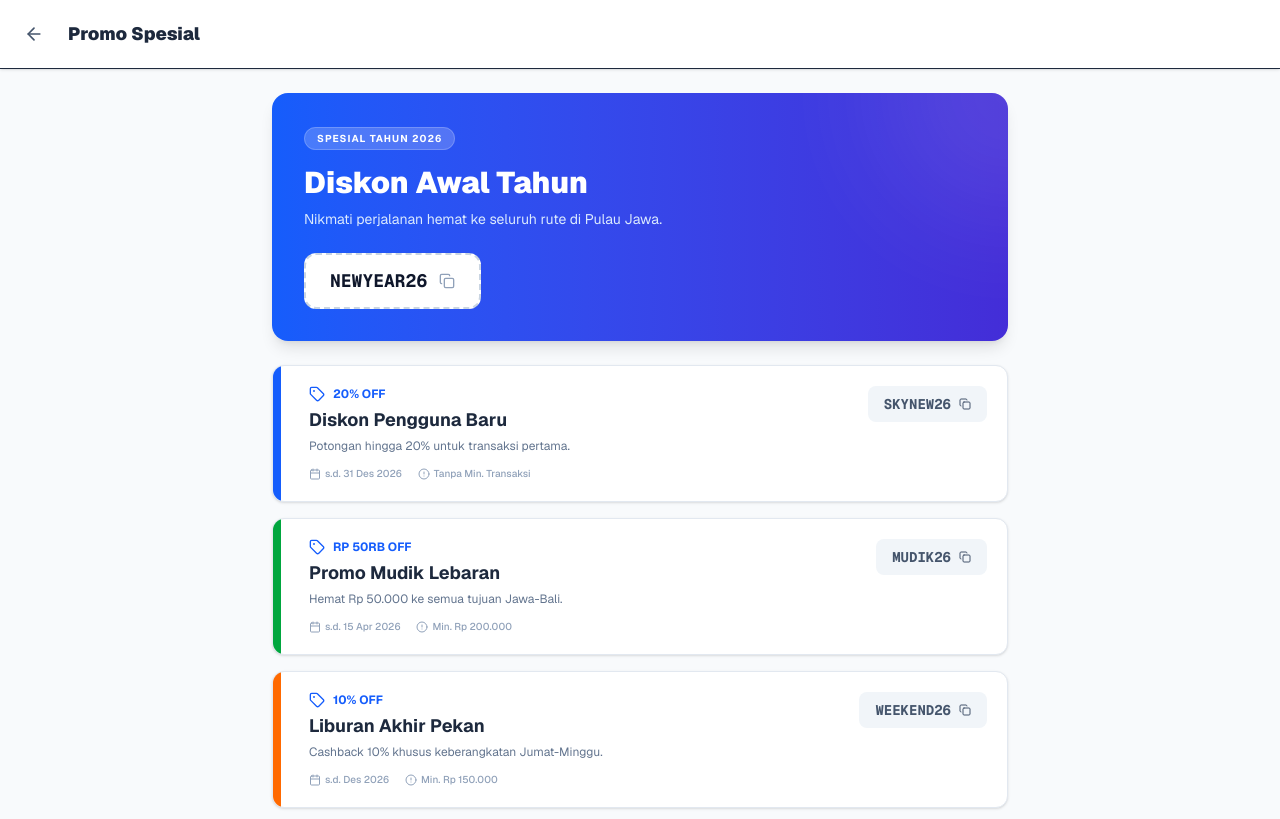
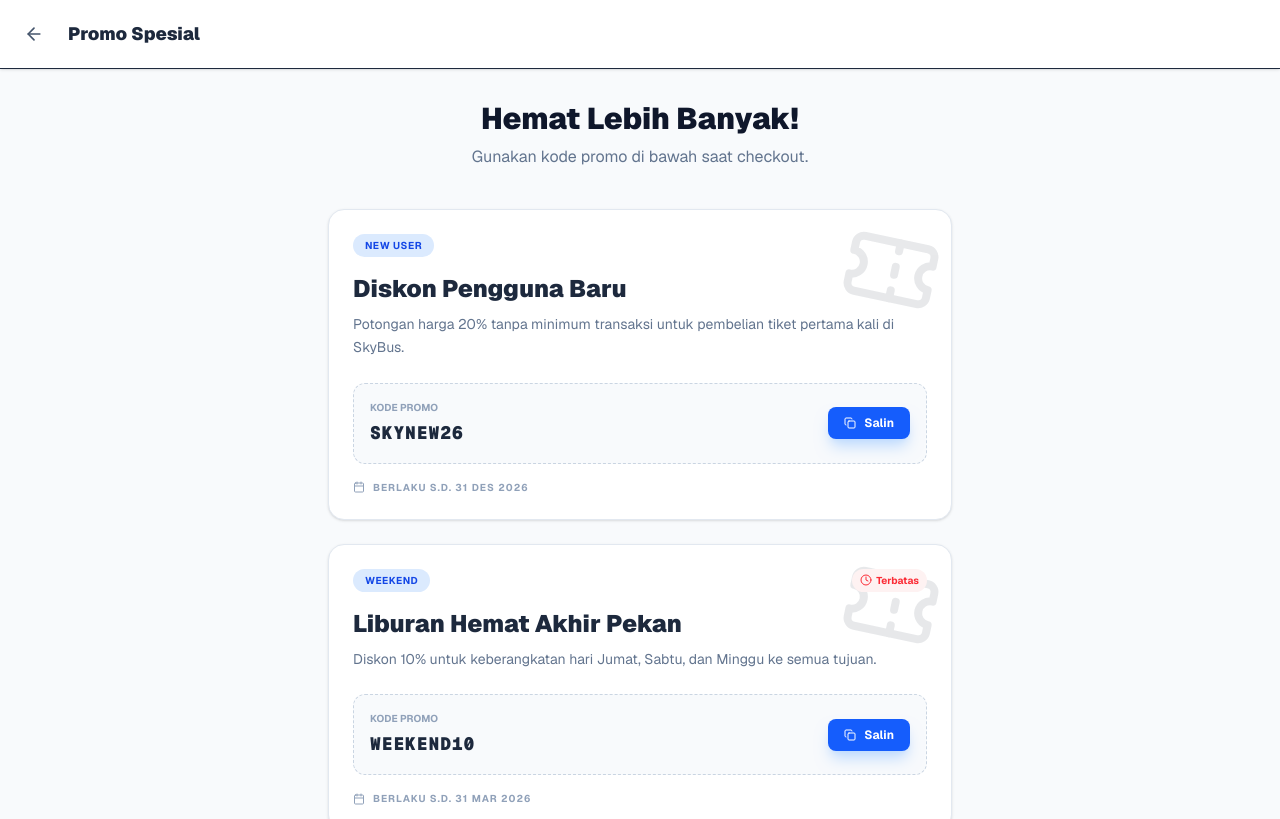
Before and after one commit to doaesque/skybus, a Next.js app: page /promo in a window 1280 px wide. Shown: the top 819 px of the page. Built offline with nearby package versions, Linux system fonts and the light colour scheme.

Commit message:
fix(promo): resolve data type errors, custom modal scrollbar, and backdrop click interaction

```diff
--- a/src/app/promo/page.tsx
+++ b/src/app/promo/page.tsx
@@ -1,13 +1,13 @@
 "use client";
 
 import React, { useState } from 'react';
-import { ArrowLeft, Copy, Tag, Check, Calendar, AlertCircle } from 'lucide-react';
+import { ArrowLeft, Ticket, Calendar, Clock, Copy, Check, FileText } from 'lucide-react';
 import Link from 'next/link';
 import { PROMO_DATA } from '@/constants/data';
-import { motion, AnimatePresence } from 'framer-motion';
 
 export default function PromoPage() {
   const [copiedId, setCopiedId] = useState<number | null>(null);
+  const [showTerms, setShowTerms] = useState(false);
 
   const handleCopy = (id: number, code: string) => {
     navigator.clipboard.writeText(code);
@@ -16,9 +16,70 @@ export default function PromoPage() {
   };
 
   return (
-    <div className="min-h-screen bg-slate-50 dark:bg-slate-950 text-slate-800 dark:text-slate-100 font-sans pb-20 transition-colors">
+    <div className="min-h-screen bg-slate-50 dark:bg-slate-950 font-sans pb-20 text-slate-800 dark:text-slate-100 transition-colors relative">
 
-      {/* Header */}
+      {showTerms && (
+        <div
+            className="fixed inset-0 z-50 flex items-center justify-center p-4 bg-slate-900/60 backdrop-blur-sm animate-in fade-in duration-200 cursor-pointer"
+            onClick={() => setShowTerms(false)}
+            role="button"
+            tabIndex={0}
+            onKeyDown={(e) => { if (e.key === 'Escape') setShowTerms(false); }}
+        >
+            <div
+                onClick={(e) => e.stopPropagation()}
+                onKeyDown={(e) => e.stopPropagation()}
+                className="bg-white dark:bg-slate-900 w-full max-w-lg rounded-3xl shadow-2xl relative animate-in zoom-in-95 duration-200 border border-slate-100 dark:border-slate-800 cursor-default flex flex-col max-h-[85vh]"
+                role="document"
+                tabIndex={-1}
+            >
+                <div className="p-8 pb-4 flex-shrink-0">
+                    <div className="flex items-center gap-3">
+                        <div className="p-3 bg-amber-100 dark:bg-amber-900/30 rounded-xl text-amber-600 dark:text-amber-500">
+                            <FileText className="w-6 h-6" />
+                        </div>
+                        <h3 className="text-xl font-black text-slate-900 dark:text-white">Syarat & Ketentuan</h3>
+                    </div>
+                </div>
+
+                <div className="px-8 overflow-y-auto
+                    scrollbar-thin
+                    scrollbar-thumb-slate-200 dark:scrollbar-thumb-slate-700
+                    scrollbar-track-transparent
+                    [&::-webkit-scrollbar]:w-2
+                    [&::-webkit-scrollbar-track]:bg-transparent
+                    [&::-webkit-scrollbar-thumb]:bg-slate-200
+                    dark:[&::-webkit-scrollbar-thumb]:bg-slate-700
+                    [&::-webkit-scrollbar-thumb]:rounded-full"
+                >
+                    <div className="space-y-4 text-sm text-slate-600 dark:text-slate-300 leading-relaxed pr-2">
+                        <p>
+                            Penggunaan kode promo SkyBus tunduk pada aturan berikut:
+                        </p>
+                        <ol className="list-decimal pl-5 space-y-3 marker:font-bold marker:text-slate-400">
+                            <li>Promo hanya berlaku untuk pemesanan tiket bus & shuttle melalui website resmi SkyBus Indonesia.</li>
+                            <li>Satu kode promo hanya dapat digunakan satu kali per akun selama periode promo berlangsung, kecuali dinyatakan lain.</li>
+                            <li>Kode promo tidak dapat digabungkan dengan voucher lain, poin reward, atau promosi cashback bank.</li>
+                            <li>SkyBus berhak membatalkan transaksi atau menarik kembali diskon jika ditemukan indikasi kecurangan (fraud), manipulasi, atau pelanggaran S&K.</li>
+                            <li>Nilai diskon tidak dapat diuangkan (non-cashable) dan tidak dapat dikembalikan (non-refundable) jika tiket dibatalkan.</li>
+                            <li>Kuota promo harian terbatas. Jika kode tidak memotong harga saat checkout, maka kuota harian telah habis.</li>
+                            <li>SkyBus berhak mengubah syarat dan ketentuan sewaktu-waktu tanpa pemberitahuan sebelumnya demi kenyamanan bersama.</li>
+                        </ol>
+                    </div>
+                </div>
+
+                <div className="p-8 pt-6 flex-shrink-0 border-t border-slate-100 dark:border-slate-800 mt-2">
+                    <button
+                        onClick={() => setShowTerms(false)}
+                        className="w-full bg-slate-900 dark:bg-white text-white dark:text-slate-900 py-3.5 rounded-xl font-bold text-sm hover:opacity-90 transition shadow-lg"
+                    >
+                        Saya Mengerti
+                    </button>
+                </div>
+            </div>
+        </div>
+      )}
+
       <div className="bg-white dark:bg-slate-900 p-4 shadow-sm sticky top-0 z-40 flex items-center gap-4 border-b dark:border-slate-800">
         <Link href="/" className="p-2 hover:bg-slate-100 dark:hover:bg-slate-800 rounded-full transition">
             <ArrowLeft className="w-5 h-5 text-slate-600 dark:text-slate-400" />
@@ -26,54 +87,71 @@ export default function PromoPage() {
         <h1 className="font-black text-lg">Promo Spesial</h1>
       </div>
 
-      <div className="max-w-3xl mx-auto px-4 py-6 space-y-6">
-        {/* Banner */}
-        <div className="relative overflow-hidden rounded-2xl bg-gradient-to-r from-blue-600 to-indigo-700 text-white p-8 shadow-lg">
-            <div className="absolute top-0 right-0 w-64 h-64 bg-white opacity-10 rounded-full blur-3xl -translate-y-1/2 translate-x-1/2"></div>
-            <div className="relative z-10">
-                <span className="bg-white/20 backdrop-blur-sm px-3 py-1 rounded-full text-[10px] font-bold uppercase tracking-widest border border-white/20">Spesial Tahun 2026</span>
-                <h2 className="text-3xl font-black mt-4 mb-2">Diskon Awal Tahun</h2>
-                <p className="text-blue-100 text-sm max-w-sm mb-6">Nikmati perjalanan hemat ke seluruh rute di Pulau Jawa.</p>
-                <div className="bg-white text-slate-900 px-6 py-3 rounded-xl inline-flex items-center gap-3 font-mono font-bold text-lg border-2 border-dashed border-slate-300">
-                    NEWYEAR26
-                    <Copy className="w-4 h-4 text-slate-400 cursor-pointer hover:text-blue-600" onClick={() => handleCopy(999, 'SKYNEW26')} />
-                </div>
-            </div>
+      <div className="max-w-2xl mx-auto px-6 py-8">
+        <div className="text-center mb-10">
+            <h2 className="text-3xl font-black text-slate-900 dark:text-white mb-2">Hemat Lebih Banyak!</h2>
+            <p className="text-slate-500 dark:text-slate-400">Gunakan kode promo di bawah saat checkout.</p>
         </div>
 
-        {/* List */}
-        <div className="grid gap-4">
+        <div className="grid gap-6">
             {PROMO_DATA.map((promo) => (
-                <motion.div initial={{ opacity: 0, y: 10 }} animate={{ opacity: 1, y: 0 }} key={promo.id} className="bg-white dark:bg-slate-900 p-5 rounded-xl border border-slate-200 dark:border-slate-800 shadow-sm hover:border-blue-500/50 transition relative group overflow-hidden">
-                    <div className={`absolute left-0 top-0 w-2 h-full ${promo.color}`}></div>
-                    <div className="flex justify-between items-start pl-4">
-                        <div>
-                            <div className="flex items-center gap-2 mb-1">
-                                <Tag className="w-4 h-4 text-blue-600 dark:text-blue-400" />
-                                <span className="text-xs font-bold text-blue-600 dark:text-blue-400 uppercase">{promo.discount} OFF</span>
+                <div key={promo.id} className="bg-white dark:bg-slate-900 rounded-2xl shadow-sm border border-slate-200 dark:border-slate-800 overflow-hidden group hover:shadow-lg transition duration-300 relative">
+                    <div className="absolute top-0 right-0 p-3 opacity-10">
+                        <Ticket className="w-24 h-24 rotate-12" />
+                    </div>
+
+                    <div className="p-6 relative z-10">
+                        <div className="flex justify-between items-start mb-4">
+                            <span className="bg-blue-100 dark:bg-blue-900/30 text-blue-700 dark:text-blue-300 text-[10px] font-bold px-3 py-1 rounded-full uppercase tracking-wider">
+                                {promo.type}
+                            </span>
+                            {promo.limited && (
+                                <span className="text-red-500 text-[10px] font-bold flex items-center gap-1 bg-red-50 dark:bg-red-900/20 px-2 py-1 rounded-full">
+                                    <Clock className="w-3 h-3" /> Terbatas
+                                </span>
+                            )}
+                        </div>
+
+                        <h3 className="text-2xl font-black text-slate-800 dark:text-white mb-2">{promo.title}</h3>
+                        <p className="text-slate-500 dark:text-slate-400 text-sm mb-6 leading-relaxed">
+                            {promo.desc}
+                        </p>
+
+                        <div className="flex items-center justify-between bg-slate-50 dark:bg-slate-800 p-4 rounded-xl border border-dashed border-slate-300 dark:border-slate-700">
+                            <div className="flex flex-col">
+                                <span className="text-[10px] uppercase text-slate-400 font-bold mb-1">Kode Promo</span>
+                                <span className="text-lg font-black font-mono text-slate-800 dark:text-white tracking-wider">{promo.code}</span>
                             </div>
-                            <h3 className="font-bold text-lg">{promo.title}</h3>
-                            <p className="text-xs text-slate-500 dark:text-slate-400 mt-1 mb-3">{promo.desc}</p>
-                            <div className="flex gap-4 text-[10px] text-slate-400 font-medium">
-                                <div className="flex items-center gap-1"><Calendar className="w-3 h-3" /> s.d. {promo.validUntil}</div>
-                                <div className="flex items-center gap-1"><AlertCircle className="w-3 h-3" /> {promo.minTrans}</div>
-                            </div>
+                            <button
+                                onClick={() => handleCopy(promo.id, promo.code)}
+                                className="flex items-center gap-2 px-4 py-2 bg-blue-600 hover:bg-blue-700 text-white rounded-lg text-xs font-bold transition shadow-lg shadow-blue-200 dark:shadow-none"
+                            >
+                                {copiedId === promo.id ? (
+                                    <> <Check className="w-3 h-3" /> Disalin </>
+                                ) : (
+                                    <> <Copy className="w-3 h-3" /> Salin </>
+                                )}
+                            </button>
                         </div>
-                        <button onClick={() => handleCopy(promo.id, promo.code)} className="bg-slate-100 dark:bg-slate-800 hover:bg-slate-200 dark:hover:bg-slate-700 text-slate-600 dark:text-slate-300 px-4 py-2 rounded-lg font-mono text-sm font-bold flex items-center gap-2 transition">
-                            {copiedId === promo.id ? <><Check className="w-4 h-4 text-green-500" /> Salin</> : <>{promo.code} <Copy className="w-3 h-3" /></>}
-                        </button>
+
+                        <div className="mt-4 flex items-center gap-2 text-[10px] font-bold text-slate-400 uppercase tracking-widest">
+                            <Calendar className="w-3 h-3" /> Berlaku s.d. {promo.validUntil}
+                        </div>
                     </div>
-                </motion.div>
+                </div>
             ))}
         </div>
+
+        <div className="mt-12 text-center">
+            <button
+                onClick={() => setShowTerms(true)}
+                className="text-sm font-bold text-slate-500 dark:text-slate-400 hover:text-blue-600 dark:hover:text-blue-400 underline decoration-slate-300 hover:decoration-blue-600 transition underline-offset-4"
+            >
+                Lihat Syarat & Ketentuan Umum Promo
+            </button>
+        </div>
+
       </div>
-      <AnimatePresence>
-        {copiedId !== null && (
-            <motion.div initial={{ opacity: 0, y: 50 }} animate={{ opacity: 1, y: 0 }} exit={{ opacity: 0, y: 50 }} className="fixed bottom-8 left-1/2 -translate-x-1/2 bg-slate-800 dark:bg-white text-white dark:text-slate-900 px-6 py-3 rounded-full shadow-xl flex items-center gap-2 z-50 text-sm font-bold">
-                <Check className="w-4 h-4 text-green-400 dark:text-green-600" /> Kode berhasil disalin!
-            </motion.div>
-        )}
-      </AnimatePresence>
     </div>
   );
 }
--- a/src/constants/data.ts
+++ b/src/constants/data.ts
@@ -71,51 +71,55 @@ export const MITRA_STATS = {
   occupancyRate: "85%"
 };
 
+export const POPULAR_LOCATIONS = [
+  "Jakarta", "Bandung", "Semarang", "Yogyakarta", "Solo", "Surabaya", "Malang", "Denpasar",
+  "Medan", "Palembang", "Lampung", "Makassar"
+];
+
+export const POPULAR_ROUTES = [
+  { from: "Jakarta", to: "Bandung", price: "Rp 85.000", image: "/img/rute-populer-01.jpg" },
+  { from: "Bandung", to: "Yogyakarta", price: "Rp 120.000", image: "/img/rute-populer-02.jpg" },
+  { from: "Jakarta", to: "Semarang", price: "Rp 150.000", image: "/img/rute-populer-03.jpg" },
+  { from: "Surabaya", to: "Malang", price: "Rp 40.000", image: "/img/rute-populer-04.jpg" },
+];
+
 export const PROMO_DATA = [
   {
     id: 1,
     code: "SKYNEW26",
     title: "Diskon Pengguna Baru",
-    desc: "Potongan hingga 20% untuk transaksi pertama.",
+    desc: "Potongan harga 20% tanpa minimum transaksi untuk pembelian tiket pertama kali di SkyBus.",
     discount: "20%",
     validUntil: "31 Des 2026",
-    minTrans: "Tanpa Min. Transaksi",
-    color: "bg-blue-600"
+    minTrans: "Rp 0",
+    color: "blue",
+    type: "New User",
+    limited: false
   },
   {
     id: 2,
-    code: "MUDIK26",
-    title: "Promo Mudik Lebaran",
-    desc: "Hemat Rp 50.000 ke semua tujuan Jawa-Bali.",
-    discount: "Rp 50rb",
-    validUntil: "15 Apr 2026",
-    minTrans: "Min. Rp 200.000",
-    color: "bg-green-600"
+    code: "WEEKEND10",
+    title: "Liburan Hemat Akhir Pekan",
+    desc: "Diskon 10% untuk keberangkatan hari Jumat, Sabtu, dan Minggu ke semua tujuan.",
+    discount: "10%",
+    validUntil: "31 Mar 2026",
+    minTrans: "Rp 100.000",
+    color: "orange",
+    type: "Weekend",
+    limited: true
   },
   {
     id: 3,
-    code: "WEEKEND26",
-    title: "Liburan Akhir Pekan",
-    desc: "Cashback 10% khusus keberangkatan Jumat-Minggu.",
-    discount: "10%",
-    validUntil: "Des 2026",
-    minTrans: "Min. Rp 150.000",
-    color: "bg-orange-500"
+    code: "MUDIKASIK",
+    title: "Early Bird Mudik Lebaran",
+    desc: "Amankan tiket mudikmu lebih awal dan dapatkan potongan Rp 50.000.",
+    discount: "Rp 50rb",
+    validUntil: "15 Apr 2026",
+    minTrans: "Rp 500.000",
+    color: "green",
+    type: "Seasonal",
+    limited: true
   }
-];
-
-export const POPULAR_LOCATIONS = [
-  "Jakarta", "Bandung", "Surabaya", "Malang", "Yogyakarta",
-  "Semarang", "Solo", "Denpasar", "Medan", "Palembang",
-  "Terminal Pulo Gebang (JKT)", "Terminal Leuwi Panjang (BDG)",
-  "Terminal Bungurasih (SBY)", "Terminal Giwangan (YOG)"
-];
-
-export const POPULAR_ROUTES = [
-  { from: "Jakarta", to: "Bandung", price: "Mulai Rp 85rb", image: "https://images.unsplash.com/photo-1565043589221-1a6fd9ae45c7?auto=format&fit=crop&q=80&w=300&h=200" },
-  { from: "Jakarta", to: "Yogyakarta", price: "Mulai Rp 180rb", image: "https://images.unsplash.com/photo-1584810359583-96fc3448beaa?auto=format&fit=crop&q=80&w=300&h=200" },
-  { from: "Surabaya", to: "Bali", price: "Mulai Rp 250rb", image: "https://images.unsplash.com/photo-1537996194471-e657df975ab4?auto=format&fit=crop&q=80&w=300&h=200" },
-  { from: "Bandung", to: "Semarang", price: "Mulai Rp 140rb", image: "https://images.unsplash.com/photo-1596401057633-565652ca65a0?auto=format&fit=crop&q=80&w=300&h=200" },
 ];
 
 export const PARTNERS = [
```
